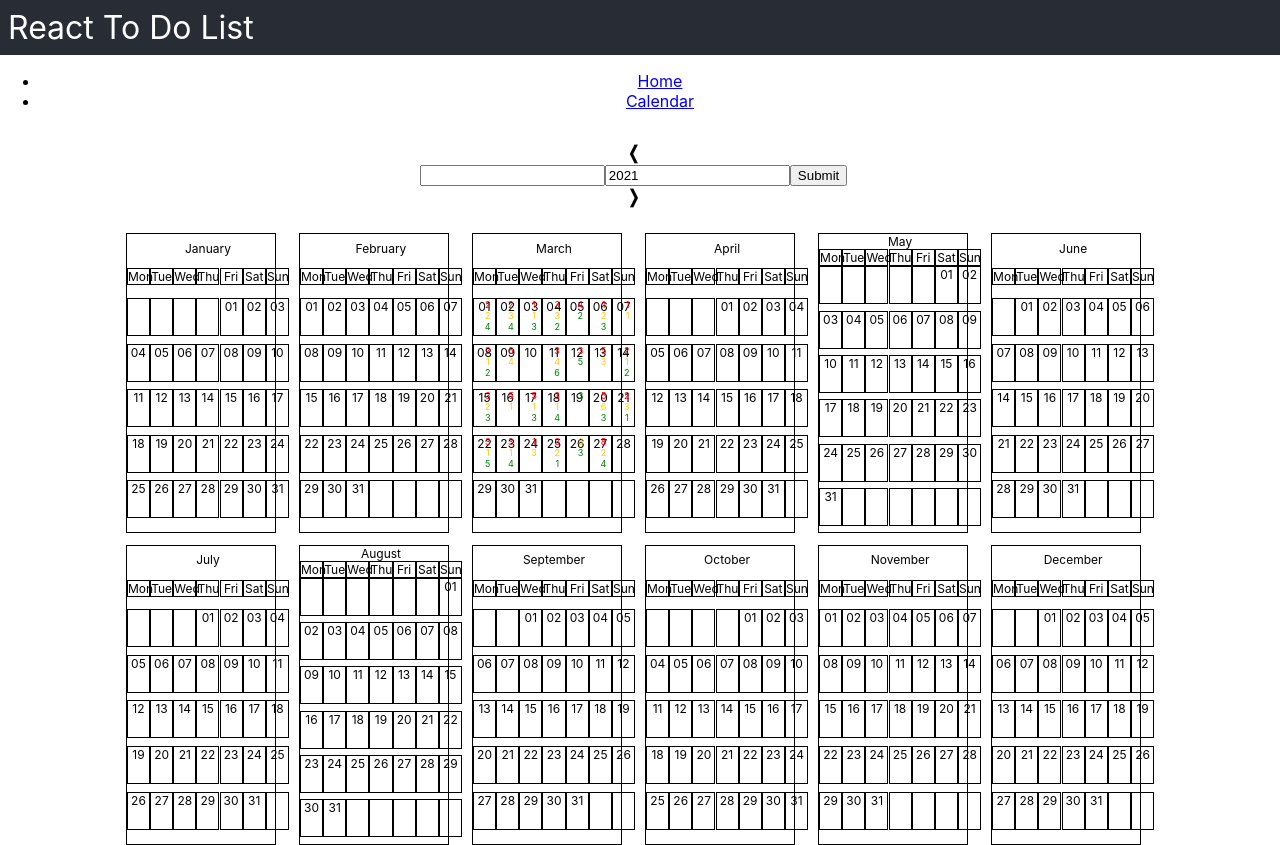
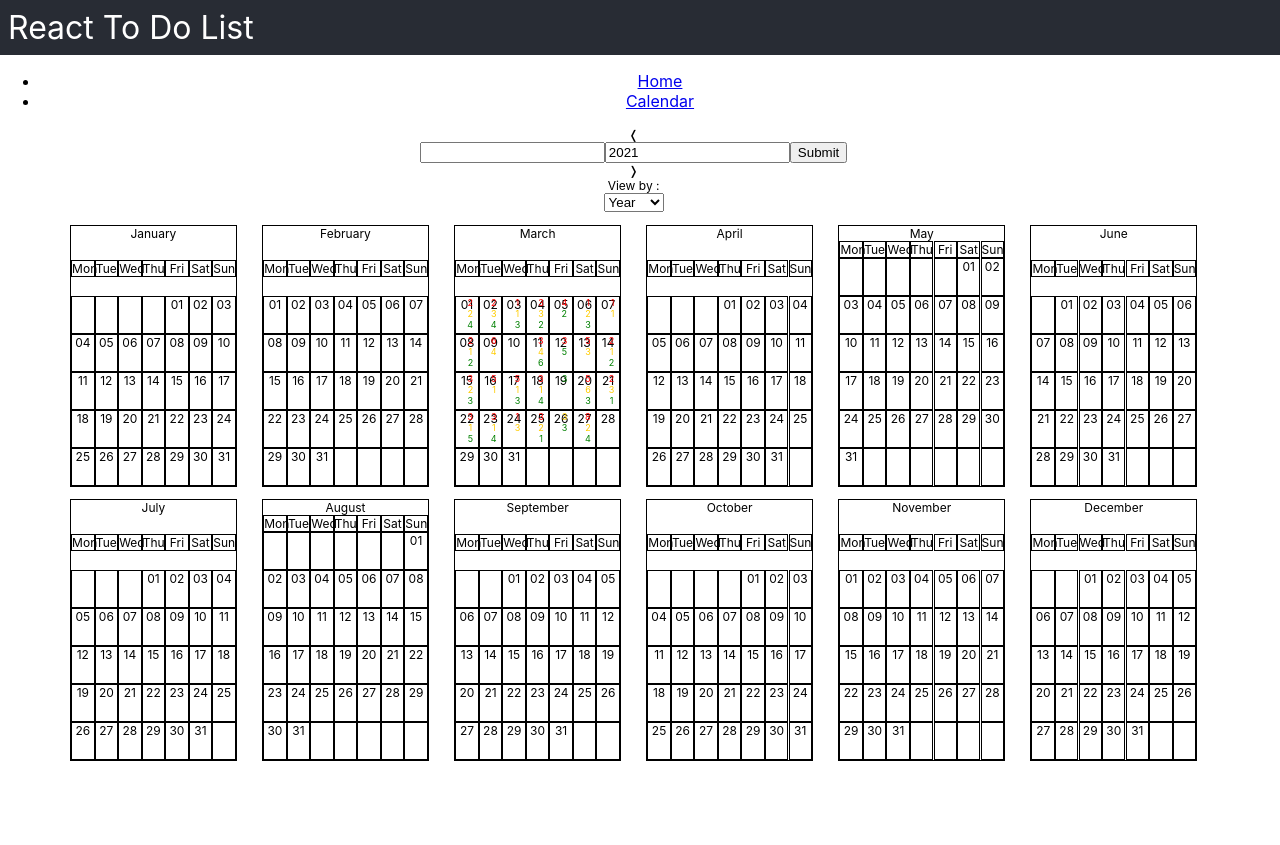
Before and after one commit to Skyrlon/react-todo-list, a React (Create React App) app: page /calendar in a window 1280 px wide. After the commit the page ends 800 px from the top, so only its background shows below. Built offline with nearby package versions, Linux system fonts and the light colour scheme.

Commit message:
added select menu to change between caldendar format

```diff
--- a/src/components/Calendar.jsx
+++ b/src/components/Calendar.jsx
@@ -24,13 +24,13 @@ const StyledCalendar = styled.div`
     flex-direction: row;
     flex-wrap: wrap;
     justify-content: center;
-    width: 90%;
+    width: 100%;
     height: 75%;
     & .month {
       display: flex;
       flex-direction: column;
       flex-wrap: wrap;
-      justify-content: space-around;
+      justify-content: space-between;
       width: 13%;
       margin-top: 1%;
       margin-left: 1%;
@@ -85,14 +85,14 @@ const StyledCalendar = styled.div`
           }
         }
       }
-    }
-    & .month_weekday {
+      &_weekday {
         display: flex;
         flex-direction: row;
         justify-content: space-around;
         & > div {
           width: 13%;
           border: 1px solid black;
+        }
       }
     }
   }
@@ -244,6 +244,23 @@ const Calendar = ({ todos }) => {
     setDateAsked(`${monthName} ${year}`);
   };
 
+  const handleChangeView = (e) => {
+    let date = new Date(Date.now());
+    if (e.target.value === "month") {
+      setCalendarFormat(e.target.value);
+      setMonthGoingToSubmit(monthsNames[date.getMonth()]);
+      setYearGoingToSubmit(date.getFullYear());
+      setYear(date.getFullYear());
+      setDateAsked(`${monthsNames[date.getMonth()]} ${date.getFullYear()}`);
+    } else if (e.target.value === "year") {
+      setCalendarFormat(e.target.value);
+      setMonthGoingToSubmit("");
+      setYearGoingToSubmit(date.getFullYear());
+      setYear(date.getFullYear());
+      setDateAsked(date.getFullYear());
+    }
+  };
+
   const [calendar, setCalendar] = useState([]);
 
   useEffect(
@@ -255,7 +272,7 @@ const Calendar = ({ todos }) => {
 
   return (
     <StyledCalendar>
-      <h2>
+      <div>
         <div className="arrow" onClick={handleDateBackward}>
           &#10092;
         </div>
@@ -279,7 +296,13 @@ const Calendar = ({ todos }) => {
         <div className="arrow" onClick={handleDateForward}>
           &#10093;
         </div>
-      </h2>
+      </div>
+
+      <label htmlFor="view">View by : </label>
+      <select name="view" value={calendarFormat} onChange={handleChangeView}>
+        <option value="year">Year</option>
+        <option value="month">Month</option>
+      </select>
 
       <div className="calendar">
         {calendar.map((month) => (
```
Lines whose indentation alone changed are shown as unchanged.
